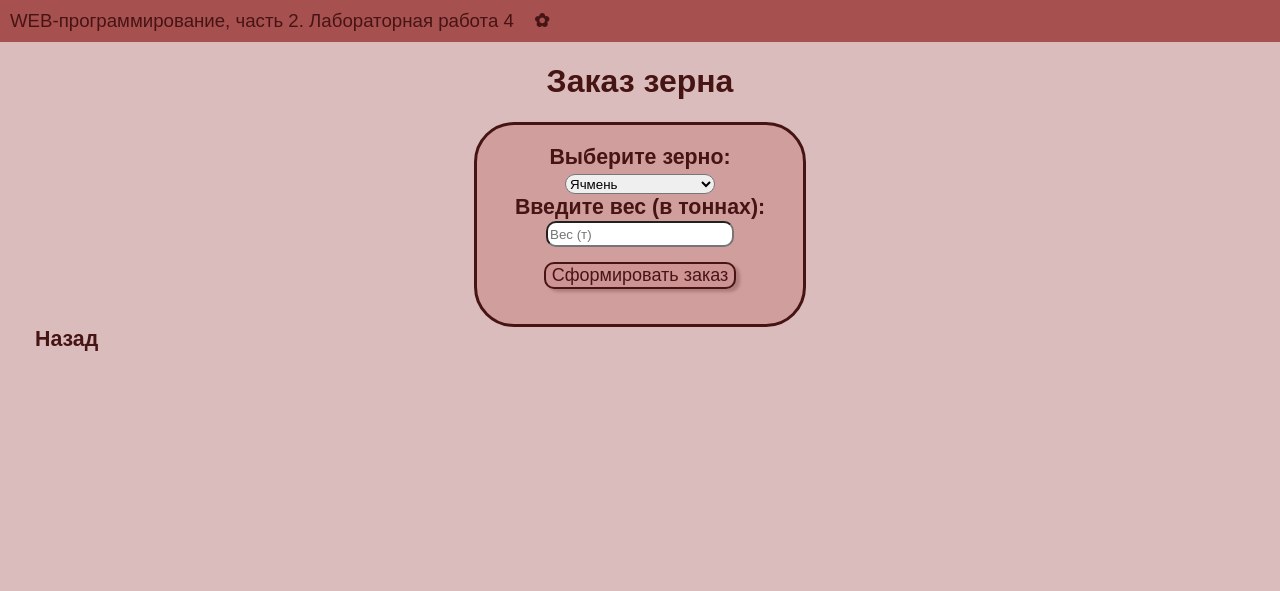
After one commit to ninioka/web-programming-labs-2, a Flask app: page /lab4/seed-form in a window 1280 px wide. The commit adds this page. Shown: the top 591 px of the page. Run offline with Flask 3, Linux system fonts and the light colour scheme.

Commit message:
Заказ зерна

```diff
--- a/lab4.py
+++ b/lab4.py
@@ -199,3 +199,42 @@ def fridge():
         return render_template('/lab4/fridge.html', error='Не удалось установить температуру — слишком высокое значение')
     else:
         return render_template('/lab4/fridge.html', temperature=temperature)
+
+
+@lab4.route('/lab4/seed-form')
+def seed_form():
+    return render_template('/lab4/seed-form.html')
+
+@lab4.route('/lab4/seed', methods=['POST'])
+def seed():
+    seed_type = request.form.get('seed')
+    weight = request.form.get('weight')
+
+    if weight == '':
+        return render_template('/lab4/seed.html', error='Укажите вес!')
+
+    weight = int(weight)
+
+    if weight <= 0:
+        return render_template('/lab4/seed.html', error='Вес должен быть больше 0!')
+
+    if weight > 500:
+        return render_template('/lab4/seed.html', error='Такого объёма сейчас нет в наличии :(')
+
+    if seed_type == "Ячмень":
+        price_per_ton = 12345
+    elif seed_type == "Овёс":
+        price_per_ton = 8522
+    elif seed_type == "Пшеница":
+        price_per_ton = 8722
+    else:
+        price_per_ton = 14111
+
+    total_cost = price_per_ton * weight
+
+    discount = 0
+    if weight > 50:
+        discount = total_cost * 0.1
+        total_cost -= discount
+
+    return render_template('/lab4/seed.html', seed=seed_type, weight=weight, total_cost=total_cost, discount=discount)
--- a/templates/lab4/lab4.html
+++ b/templates/lab4/lab4.html
@@ -32,5 +32,8 @@
         <li>
             <a href="/lab4/fridge-form">Холодильник</a>
         </li>
+        <li>
+            <a href="/lab4/seed-form">Заказ зерна</a>
+        </li>
     </ol>
 {% endblock %}
--- /dev/null
+++ b/templates/lab4/seed-form.html
@@ -0,0 +1,27 @@
+{% extends "base.html" %}
+
+{# Номер лабораторной работы: #}
+{% block lab %}Лабораторная работа 4{% endblock %}
+
+{# Основной контент: #}
+{% block main %}
+    <h1>Заказ зерна</h1>
+    <form method="post" action="/lab4/seed">
+        <div class="ticket">
+            <label for="seed">Выберите зерно:</label><br>
+
+            <select name="seed">
+                <option value="Ячмень">Ячмень</option>
+                <option value="Овёс">Овёс</option>
+                <option value="Пшеница">Пшеница</option>
+                <option value="Рожь">Рожь</option>
+            </select><br>
+
+            <label for="weight">Введите вес (в тоннах):</label>
+            <input type="number" name="weight" placeholder="Вес (т)"><br>
+
+            <button type="submit">Сформировать заказ</button>
+        </div>
+    </form>
+    <a href="/lab4/">Назад</a>
+{% endblock %}
```
Also changed, not shown: templates/lab4/seed.html (added, +22 -0 lines).
